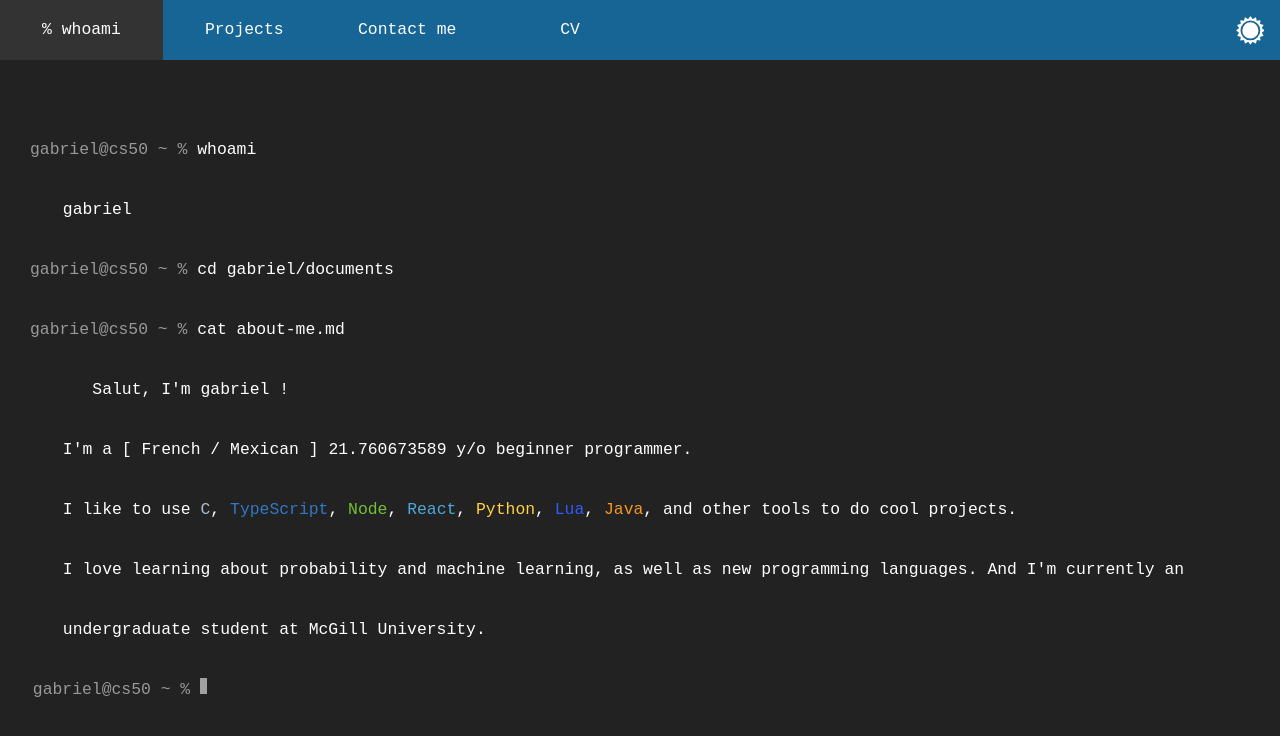
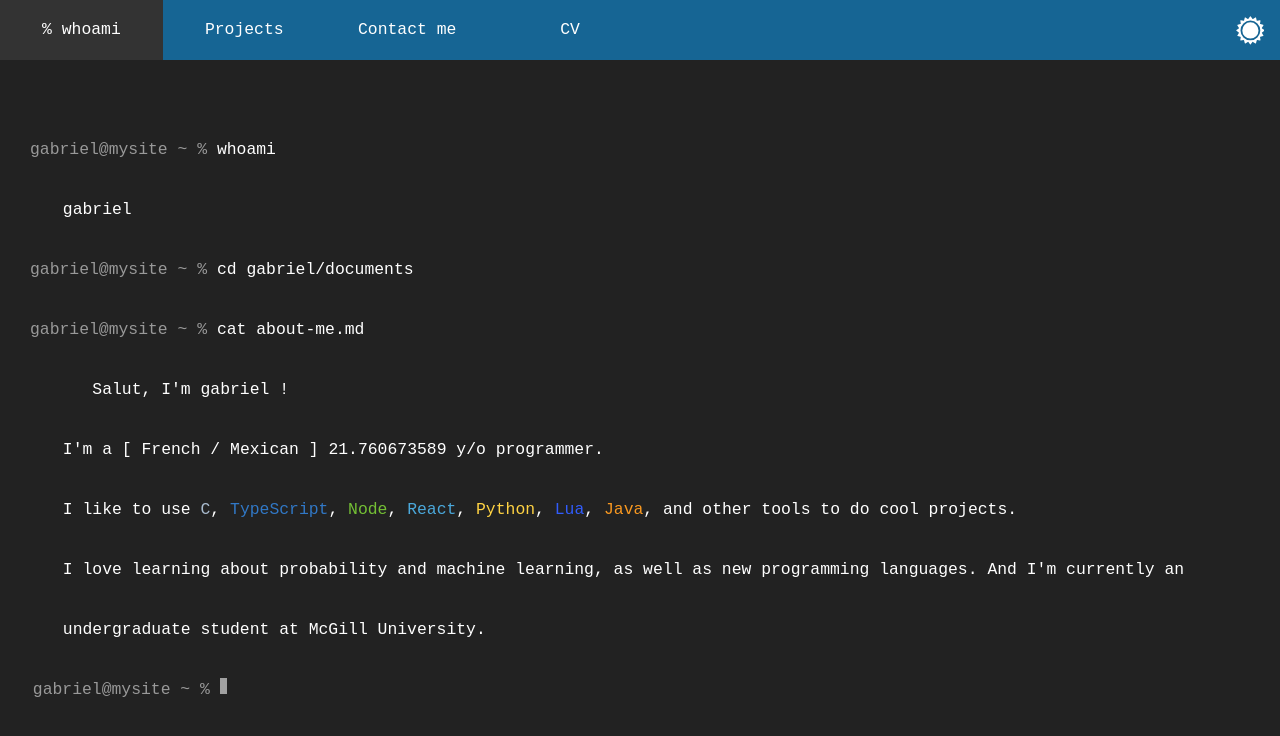
Before and after one commit to gabbrousset/gabbrousset.github.io, a plain HTML site: page index.html in a window 1280 px wide. Drawn offline with nearby package versions, Linux system fonts and the light colour scheme.

Commit message:
minor changes

```diff
--- a/index.html
+++ b/index.html
@@ -39,7 +39,7 @@
     <main>
         <ul id='zsh'>
             <li class='terminal-text'>
-                <span class='zsh-text'>gabriel@cs50 ~ % </span>
+                <span class='zsh-text'>gabriel@mysite ~ % </span>
                 <span>whoami</span>
             </li>
             <li>
@@ -48,11 +48,11 @@
                 </ul>
             </li>
             <li class='terminal-text'>
-                <span class='zsh-text'>gabriel@cs50 ~ % </span>
+                <span class='zsh-text'>gabriel@mysite ~ % </span>
                 <span>cd gabriel/documents</span>
             </li>
             <li class='terminal-text'>
-                <span class='zsh-text'>gabriel@cs50 ~ % </span>
+                <span class='zsh-text'>gabriel@mysite ~ % </span>
                 <span>cat about-me.md</span>
             </li>
             <li>
@@ -72,8 +72,8 @@
                             <span class='country-text'>Mexican</span>
                         </span>
                         <span> ]</span>
-                        <span id='age'>19</span>
-                        <span> y/o beginner programmer.</span>
+                        <span id='age'>21</span>
+                        <span> y/o programmer.</span>
                     </li>
                     <li class='terminal-text'>
                         I like to use <span id='c'>C</span>, <span id='typescript'>TypeScript</span>, <span
@@ -90,7 +90,7 @@
         </ul>
         <ul id='zsh-entries'>
             <li class='terminal-text terminal-entry'>
-                <span class='zsh-text'>gabriel@cs50 ~ % </span>
+                <span class='zsh-text'>gabriel@mysite ~ % </span>
                 <span class='input-text'></span>
                 <div id='cursor'></div>
             </li>
```
Also changed, not shown: projects/index.html (+5 -5 lines).
